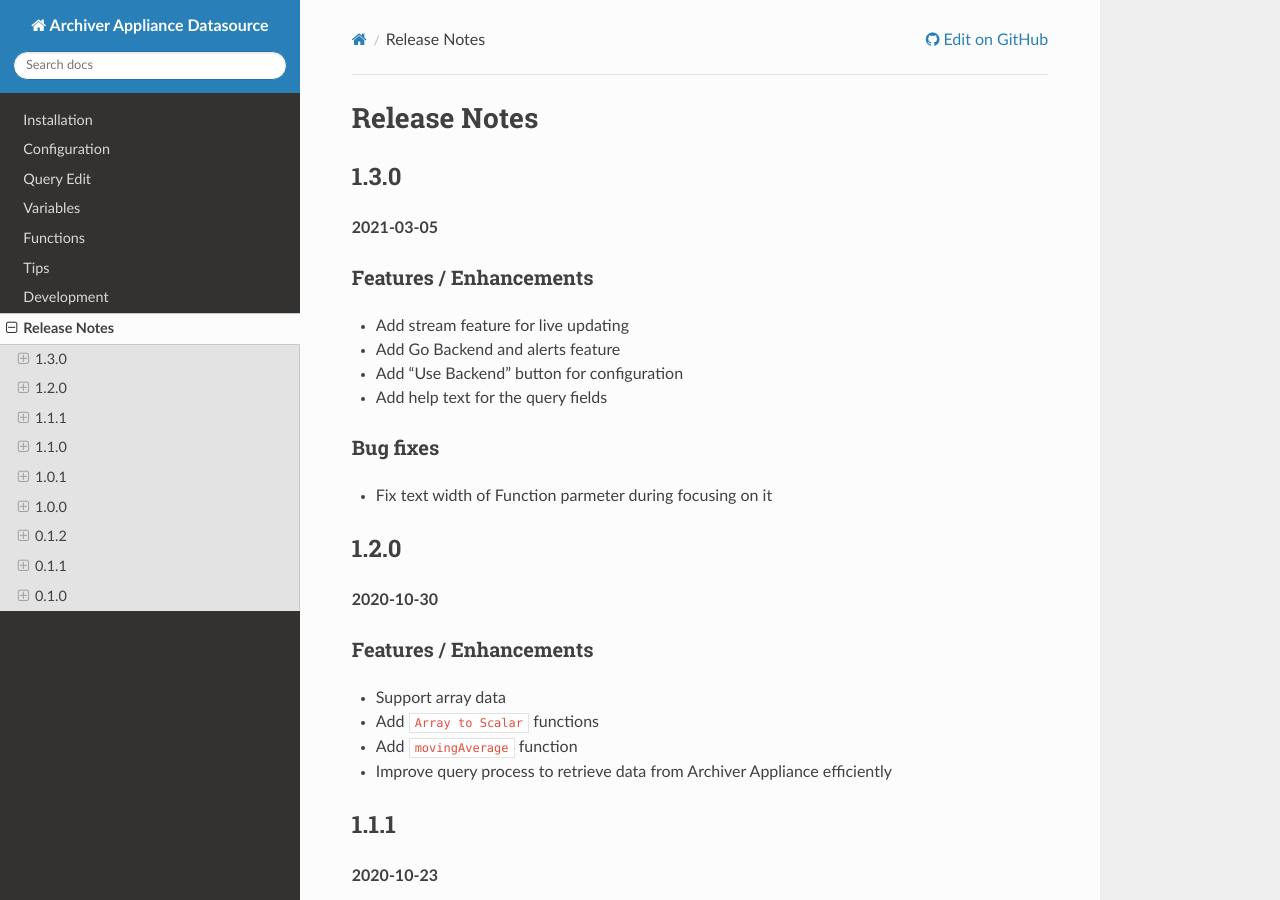
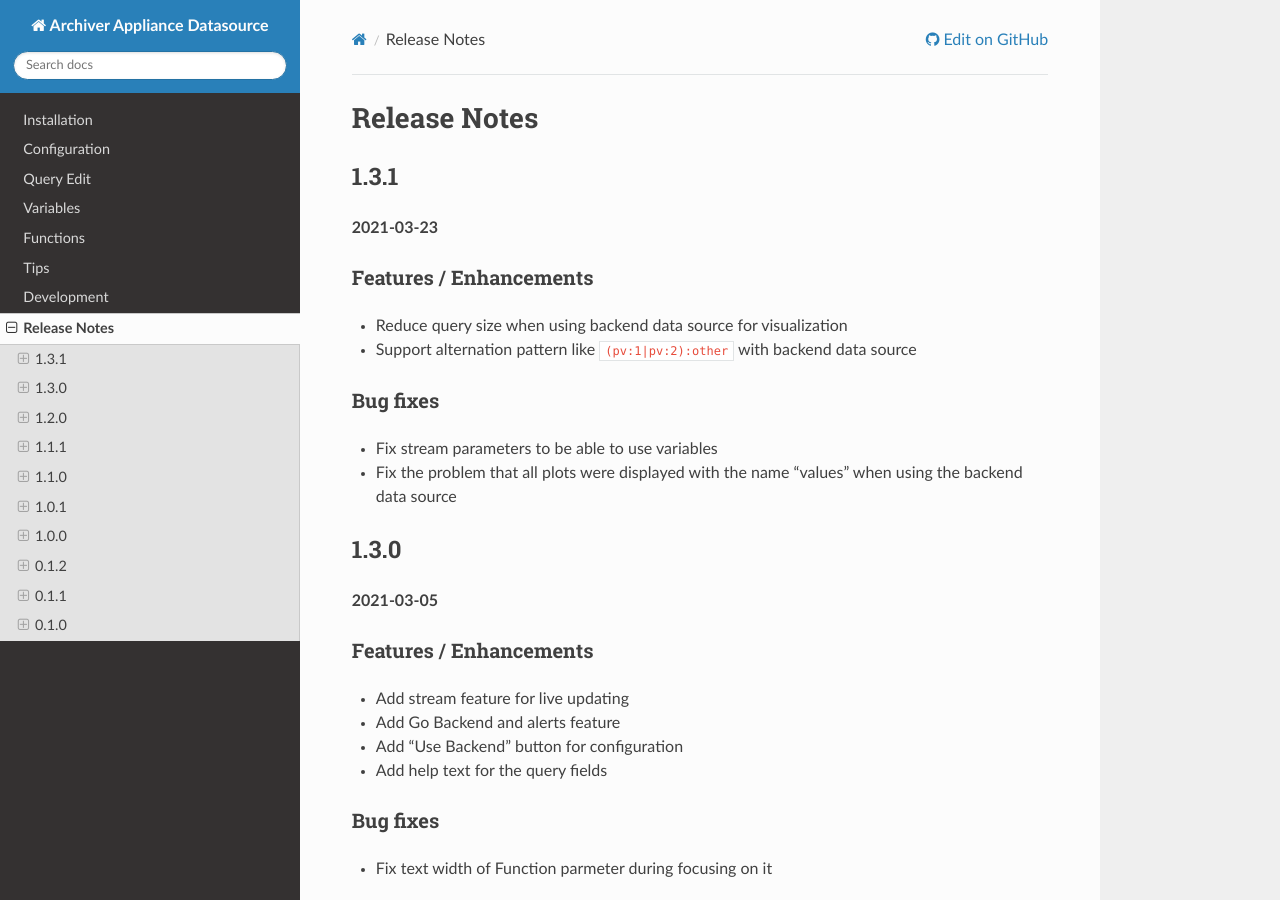
Before and after one commit to sasaki77/archiverappliance-datasource, a Sphinx documentation site: the page built from docs/releases.md, in a window 1280 px wide and 900 px high. Built offline with Sphinx 7.4.7 and the Read the Docs theme 2.0.0, drawn with Linux system fonts in a browser that asks for light colours.

Commit message:
Update for releasing 1.3.1

```diff
--- a/docs/releases.md
+++ b/docs/releases.md
@@ -1,4 +1,16 @@
 # Release Notes
+## 1.3.1
+
+**2021-03-23**
+
+### Features / Enhancements
+- Reduce query size when using backend data source for visualization
+- Support alternation pattern like `(pv:1|pv:2):other` with backend data source
+
+### Bug fixes
+- Fix stream parameters to be able to use variables
+- Fix the problem that all plots were displayed with the name "values" when using the backend data source
+
 ## 1.3.0
 
 **2021-03-05**
--- a/package.json
+++ b/package.json
@@ -2,7 +2,7 @@
   "name": "sasaki77-archiver-appliance",
   "alerting": true,
   "private": true,
-  "version": "1.3.0",
+  "version": "1.3.1",
   "description": "ArchiverAppliance",
   "main": "index.js",
   "scripts": {
```
Also changed, not shown: CHANGELOG.md (+10 -0 lines).
